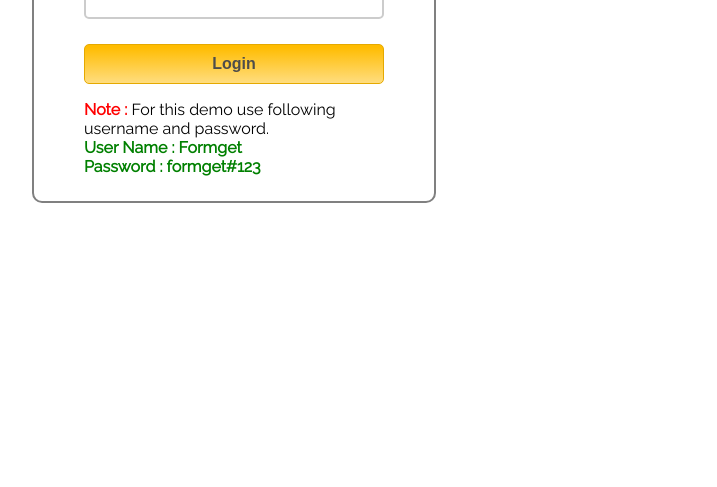
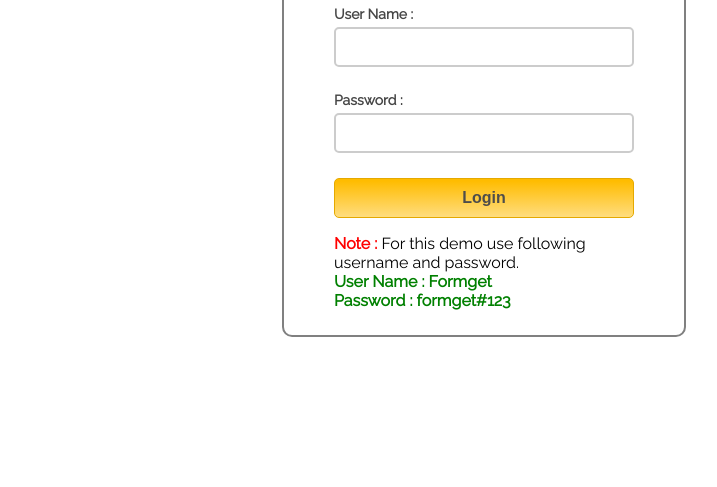
Before and after one commit to ManikandaNattar/JavaScript_Crash_Course, a plain HTML site: page index.html in a window 1280 px wide. Shown: the part 323-810 px from the top of the page, without its empty margins (158-875 px from the left). Drawn offline with Linux system fonts and the light colour scheme.

Commit message:
layout align is changed

```diff
--- a/index.html
+++ b/index.html
@@ -7,10 +7,12 @@
 <script src="main.js"></script>
 </head>
 <body>
+
 <div class="container">
 <div class="main">
 <h2>Javascript Login Form Validation</h2>
-<form id="form_id" method="post" name="myform">
+<br/>
+<form id="form_id" method="post" name="myform" >
 <label>User Name :</label>
 <input type="text" name="username" id="username"/>
 <label>Password :</label>
--- a/main.js
+++ b/main.js
@@ -1,4 +1,6 @@
+var attempt=3;
 function validate(){
+
     var username = document.getElementById("username").value;
     var password = document.getElementById("password").value;
     if ( username == "Formget" && password == "formget#123"){
--- a/style.css
+++ b/style.css
@@ -5,6 +5,7 @@
 margin: -10px -50px;
 text-align:center;
 border-radius: 10px 10px 0 0;
+
 }
 hr{
 margin: 10px -50px;
@@ -13,10 +14,11 @@
 margin-bottom: 40px;
 }
 div.container{
-width: 900px;
+width: 400px;
 height: 610px;
-margin:35px auto;
+margin:100px auto;
 font-family: 'Raleway', sans-serif;
+align-content: center;
 }
 div.main{
 width: 300px;
@@ -26,6 +28,7 @@
 font-family: raleway;
 float:left;
 margin-top:50px;
+vertical-align: auto;
 }
 input[type=text],input[type=password]{
 width: 100%;
```
